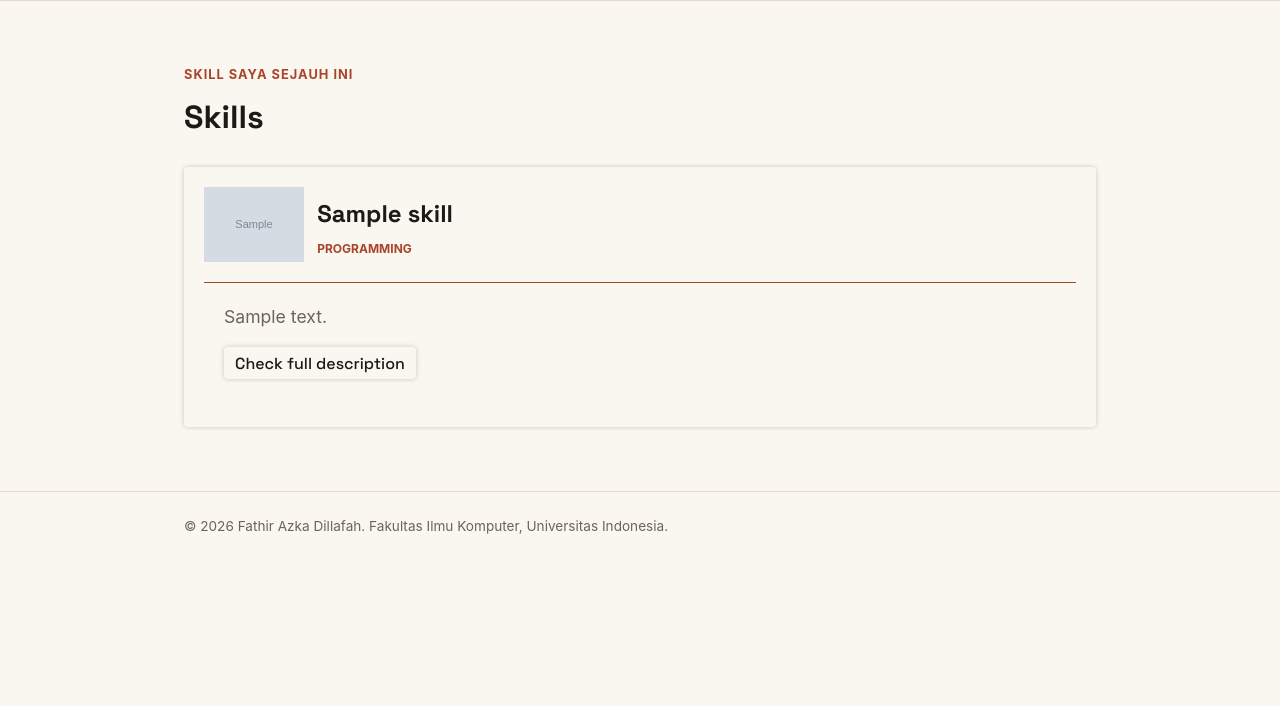
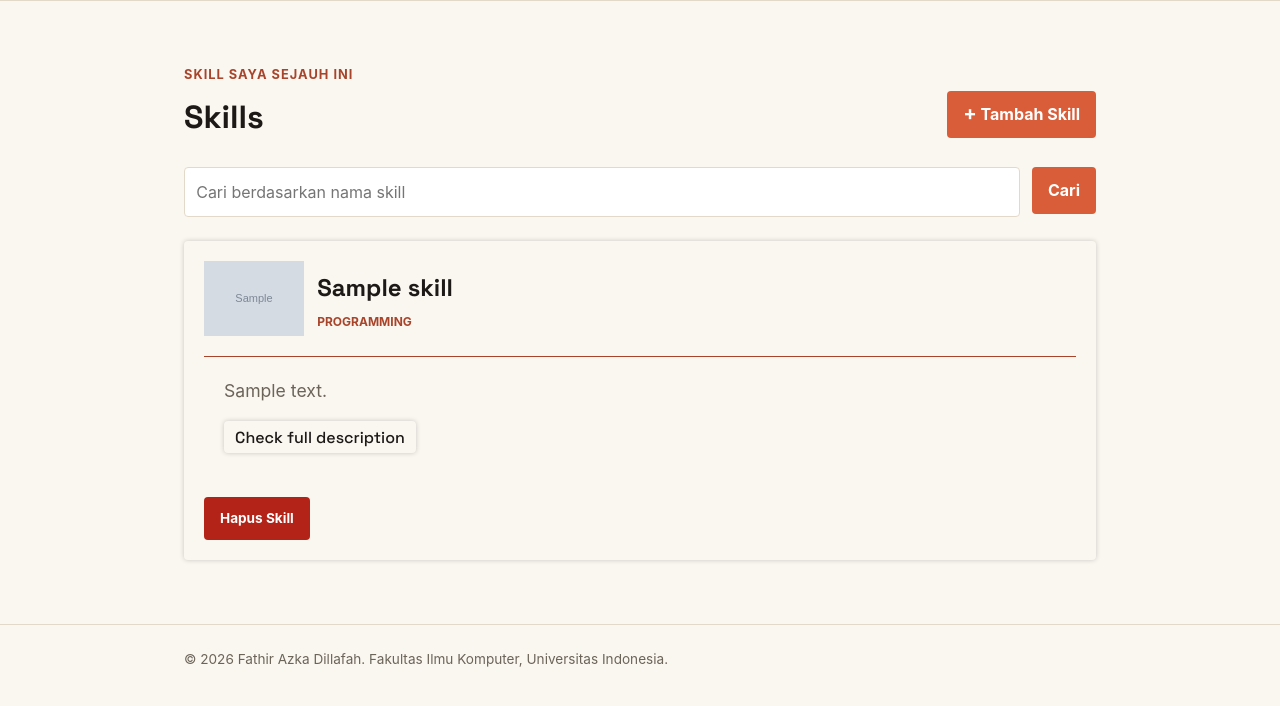
Before and after one commit to F-thir/myportofolio, a Django app: page /skill/ in a window 1280 px wide. Shown: the part 74-780 px from the top of the page. Run offline with Django 5.2, Linux system fonts and the light colour scheme; tables that the repository leaves empty hold one stand-in row (values such as "Sample post"); grey boxes marked "Sample" are stand-in pictures.

Commit message:
Tugas 3 - New Skill Feature (Tutorial 3, Trial)

```diff
--- a/main/urls.py
+++ b/main/urls.py
@@ -1,13 +1,22 @@
 from django.urls import path
 
-from main.views import show_main, show_experience, show_skill, show_projects, create_project, get_projects_json, delete_project
+from main.views import *
 
 app_name = "main"
 
 urlpatterns = [
     path("", show_main, name="show_main"),
+
+    # Experience
     path("experience/", show_experience, name="show_experience"),
+
+    # Skill
     path("skill/", show_skill, name="show_skill"),
+    path("skill/add/", create_skill, name="create_skill"),
+    path("api/skill/", get_skill_json, name="get_skills_json"),
+    path("skill/<uuid:skill_id>/delete/",delete_skill,name="delete_skill"),
+
+    # Project
     path("projects/", show_projects, name="show_projects"),
     path("projects/add/", create_project, name="create_project"),
     path("api/projects/", get_projects_json, name="get_projects_json"),
--- a/main/views.py
+++ b/main/views.py
@@ -4,7 +4,7 @@ from django.http import HttpResponse
 from django.shortcuts import get_object_or_404, redirect, render
 
 from main.models import Experience, Skill, Project
-from main.forms import ProjectForm
+from main.forms import ProjectForm, SkillForm
 
 
 def show_main(request):
@@ -19,6 +19,7 @@ def show_main(request):
     }
     return render(request, "index.html", context)
 
+# Experience
 
 def show_experience(request):
     context = {
@@ -27,12 +28,59 @@ def show_experience(request):
     }
     return render(request, "experience.html", context)
 
+# Skills
+
 def show_skill(request):
+    json_response = get_skill_json(request)
+    skills = serializers.deserialize(
+            "json",
+            json_response.content.decode("utf-8"),
+        )
+    skills = [skill.object for skill in skills]
+    title_query = request.GET.get("title", "").strip()
+
     context = {
         "name": "Fathir Azka Dillafah",
-        "skill_list": Skill.objects.all(),
+        "skill_list": skills,
+        "title_query": title_query,
     }
     return render(request, "skill.html", context)
+
+def create_skill(request):
+    form = SkillForm(request.POST or None)
+
+    if request.method == "POST" and form.is_valid():
+        form.save()
+        messages.success(request, "Skill baru berhasil ditambahkan!")
+        return redirect("main:show_skill")
+
+    context = {
+        "name": "Fathir Azka Dillafah",
+        "form": form,
+    }
+    return render(request, "skill_form.html", context)
+
+def delete_skill(request, skill_id):
+    skill = get_object_or_404(Skill, pk=skill_id)
+
+    if request.method == "POST":
+        skill.delete()
+        messages.success(request, "Skill berhasil dihapus!")
+        return redirect("main:show_skill")
+
+    return redirect("main:show_skill")
+
+def get_skill_json(request):
+    title_query = request.GET.get("title", "").strip()
+    skills = Skill.objects.all()
+
+    if title_query:
+        skills = skills.filter(title__icontains=title_query)
+
+    skill_json = serializers.serialize("json", skills)
+    return HttpResponse(skill_json, content_type="application/json")
+
+# Projects
 
 def show_projects(request):
     json_response = get_projects_json(request)
--- a/static/css/style.css
+++ b/static/css/style.css
@@ -770,6 +770,23 @@ h1, .brand {
     background: #b42318;
 }
 
+/* Tugas 3 - Skill Form */
+.form-group select {
+    width: 100%;
+    box-sizing: border-box;
+    padding: 0.7rem;
+    border: 1px solid var(--accent);
+    border-radius: var(--radius);
+    font: inherit;
+    transition:
+        border-color 0.2s ease,
+        outline-color 0.2s ease;
+}
+
+.form-group select:focus {
+    outline: 2px solid var(--accent);
+    border-color: var(--accent);
+}
 
 /* Footer & Responsive */
 
--- /dev/null
+++ b/templates/components/skill_delete_modal.html
@@ -0,0 +1,43 @@
+<p class="experience-status">
+    <button type="button"
+            class="button button-danger"
+            popovertarget="delete-skill-{{ skill.id }}"
+            aria-label="Hapus {{ skill.title }}"
+            title="Hapus skill">
+        Hapus Skill
+    </button>
+</p>
+<div id="delete-skill-{{ skill.id }}"
+     class="project-delete-modal"
+     popover="auto"
+     role="dialog"
+     aria-modal="true"
+     aria-labelledby="delete-skill-title-{{ skill.id }}">
+    <button type="button"
+            class="project-delete-modal__backdrop"
+            popovertarget="delete-skill-{{ skill.id }}"
+            popovertargetaction="hide"
+            aria-label="Tutup konfirmasi hapus"></button>
+    <div class="project-delete-modal__content">
+        <button type="button"
+                class="project-delete-modal__close"
+                popovertarget="delete-skill-{{ skill.id }}"
+                popovertargetaction="hide"
+                aria-label="Tutup konfirmasi hapus">×</button>
+        <h2 id="delete-skill-title-{{ skill.id }}">Hapus Skill?</h2>
+        <p>
+            Apakah Anda yakin ingin menghapus
+            <strong>{{ skill.title }}</strong>?
+        </p>
+        <div class="project-delete-modal__actions">
+            <button type="button"
+                    class="button button-secondary"
+                    popovertarget="delete-skill-{{ skill.id }}"
+                    popovertargetaction="hide">Batal</button>
+            <form method="post" action="{% url 'main:delete_skill' skill.id %}">
+                {% csrf_token %}
+                <button type="submit" class="button button-danger">Ya, Hapus</button>
+            </form>
+        </div>
+    </div>
+</div>
--- a/templates/skill.html
+++ b/templates/skill.html
@@ -8,8 +8,25 @@
         <section class="skill-section" id="skill">
             <div class="container">
                 <p class="section-kicker">Skill saya sejauh ini</p>
-                <h1>Skills</h1>
-
+                <div class="project-header">
+                    <h1>Skills</h1>
+                    <a href="{% url 'main:create_skill' %}"
+                        class="button project-add-button">
+                        <span aria-hidden="true">+</span>
+                        Tambah Skill
+                    </a>
+                </div>
+                <form method="get"
+                      action="{% url 'main:show_skill' %}"
+                      class="project-search">
+                    <input type="search"
+                           name="title"
+                           value="{{ title_query }}"
+                           placeholder="Cari berdasarkan nama skill"
+                           class="project-search__input"
+                           aria-label="Cari berdasarkan nama skill">
+                    <button type="submit" class="button">Cari</button>
+                </form>
                 <div class="skill-grid">
                     {% for skill in skill_list %}
                         <article class="skill-card">
@@ -40,11 +57,16 @@
                                     </div>
                                 </details>
                             </div>
+                            <div class="skill-delete">
+                                {% include "components/skill_delete_modal.html" with skill=skill %}
+                            </div>
                         </article>
                     {% empty %}
-                        <p class="empty-state">
-                            Belum ada skill yang ditambahkan.
-                        </p>
+                    {% if title_query %}
+                            <p class="empty-state">Tidak ada skill dengan nama tersebut.</p>
+                        {% else %}
+                            <p class="empty-state">Belum ada skill yang ditambahkan.</p>
+                        {% endif %}
                     {% endfor %}
                 </div>
             </div>
```
Also changed, not shown: main/forms.py (+45 -1 lines), templates/skill_form.html (added, +29 -0 lines), README.md.
